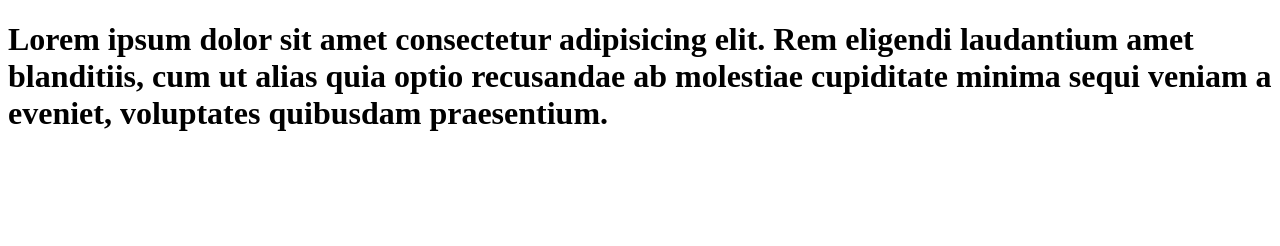
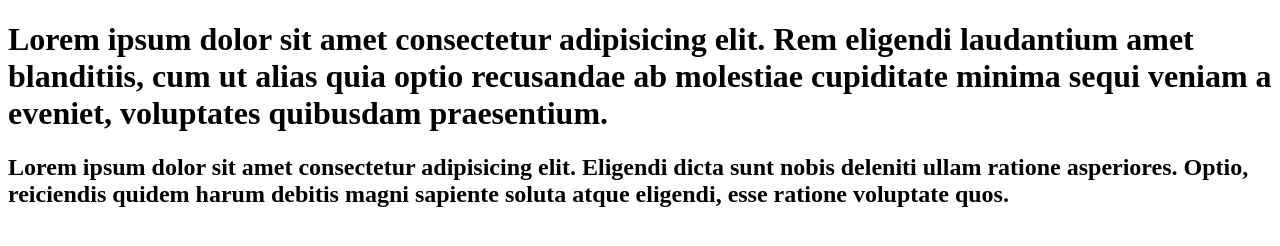
Before and after one commit to taha879/taha4, a plain HTML site: page index.html in a window 1280 px wide. Drawn offline with Linux system fonts and the light colour scheme.

Commit message:
file update

```diff
--- a/index.html
+++ b/index.html
@@ -7,5 +7,6 @@
 </head>
 <body>
     <h1>Lorem ipsum dolor sit amet consectetur adipisicing elit. Rem eligendi laudantium amet blanditiis, cum ut alias quia optio recusandae ab molestiae cupiditate minima sequi veniam a eveniet, voluptates quibusdam praesentium.</h1>
+    <h2>Lorem ipsum dolor sit amet consectetur adipisicing elit. Eligendi dicta sunt nobis deleniti ullam ratione asperiores. Optio, reiciendis quidem harum debitis magni sapiente soluta atque eligendi, esse ratione voluptate quos.</h2>
 </body>
 </html>
```
